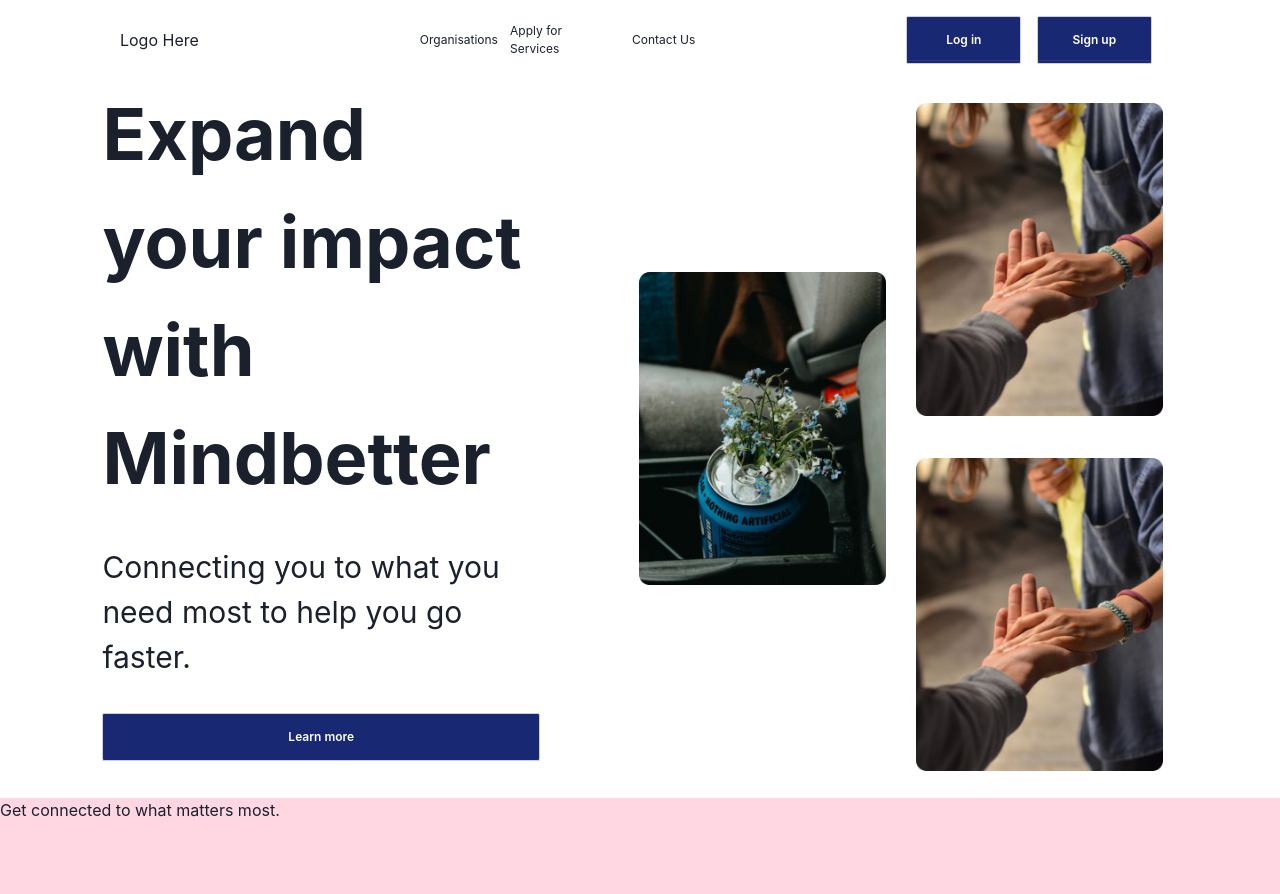
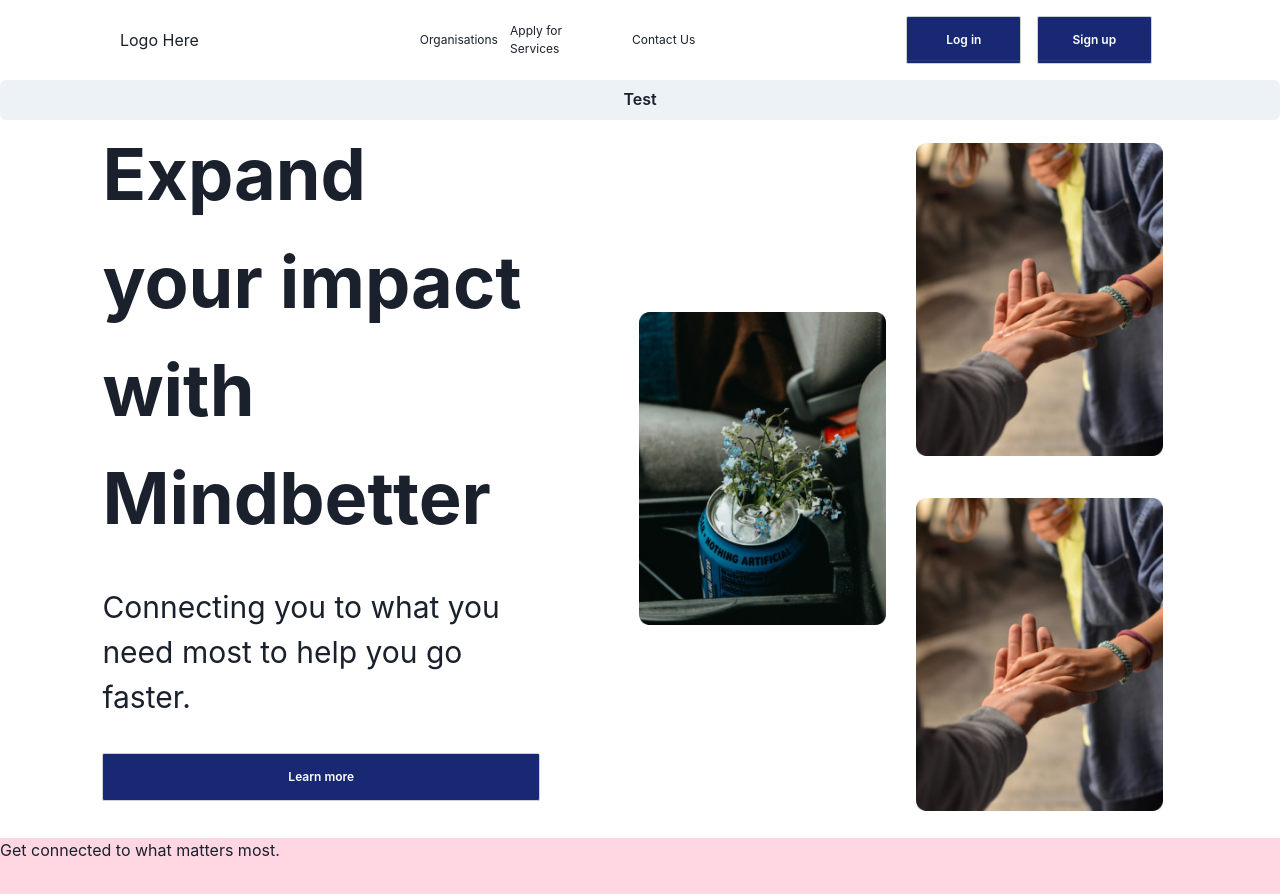
Before and after one commit to bettersg/Mendisphere, a React (Create React App) app: page / in a window 1280 px wide. Shown: the top 894 px of the page. Built offline with nearby package versions, Linux system fonts and the light colour scheme; no server answers.

Commit message:
Add dummy data and call to firestore for testing

```diff
--- a/src/features/home/home.tsx
+++ b/src/features/home/home.tsx
@@ -1,32 +1,47 @@
-import { Box, VStack } from "@chakra-ui/react";
+import { Box, Button, VStack } from "@chakra-ui/react";
 import { Component } from "react";
 import FrontPage from "./components/FrontPage";
 import NavigationBar from "./components/NavigationBar";
 
-import { Firestore } from "firebase/firestore";
 import Footer from "../common/footer";
+import {
+  createOrganisation,
+  createOrganisationWithAdminData,
+  getOrganisations,
+  IOrganisation,
+} from "../../data/model/organisation";
+import { IOrganisationAdminData } from "../../data/model/organisationAdmin";
+import { OrgSize } from "../../data/enums/org-size.enum";
+import { CapitalGoal } from "../../data/enums/captial-goal.enum";
+import { Timestamp } from "firebase/firestore";
 
 class Home extends Component {
-  //private app: FirebaseApp;
-  //private appList: FirebaseApp[];
-
+  //TODO: Need to add another lifecycle method to prevent double requests in react
   //private db: Firestore;
 
-  public async testing(db: Firestore) {
-    /*try {
-            const docRef = await addDoc(collection(db, "test"), {
-              test: "Ada"
-              //last: "Lovelace",
-              //born: 1815
-            });
-            console.log("Document written with ID: ", docRef.id);
-          } catch (e) {
-            console.error("Error adding document: ", e);
-          }
-         */
-  }
+  runGetOrgs = () => {
+    // create preliminary org data
 
-  //TODO: Need to add another lifecycle method to prevent double requests in react
+    // const org: IOrganisation = {
+    //   name: "Test at " + new Date(),
+    //   ipcApproved: true,
+    //   verified: false,
+    // };
+
+    // const orgAdminData: IOrganisationAdminData = {
+    //   address: "test address",
+    //   size: OrgSize.max10,
+    //   capital: "$1000",
+    //   capitalGoal: CapitalGoal.max50K,
+    //   ipcExpiry: Timestamp.now(),
+    //   uen: "UEN test",
+    //   orgId: null,
+    // };
+
+    // test creating an organisation and storing it in the db
+
+    // createOrganisationWithAdminData(org, orgAdminData);
+  };
 
   render() {
     return (
@@ -34,6 +49,7 @@
         <Box minH="10vh">
           <NavigationBar />
         </Box>
+        <Button onClick={this.runGetOrgs}>Test</Button>
         <Box minH="88.5vh">
           <FrontPage />
         </Box>
```
